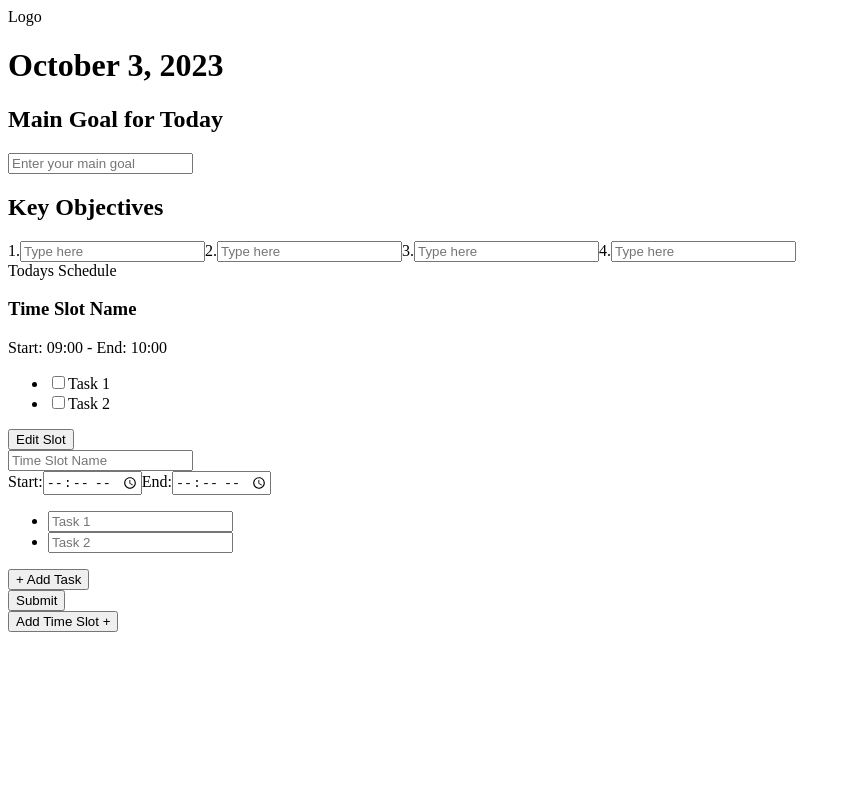
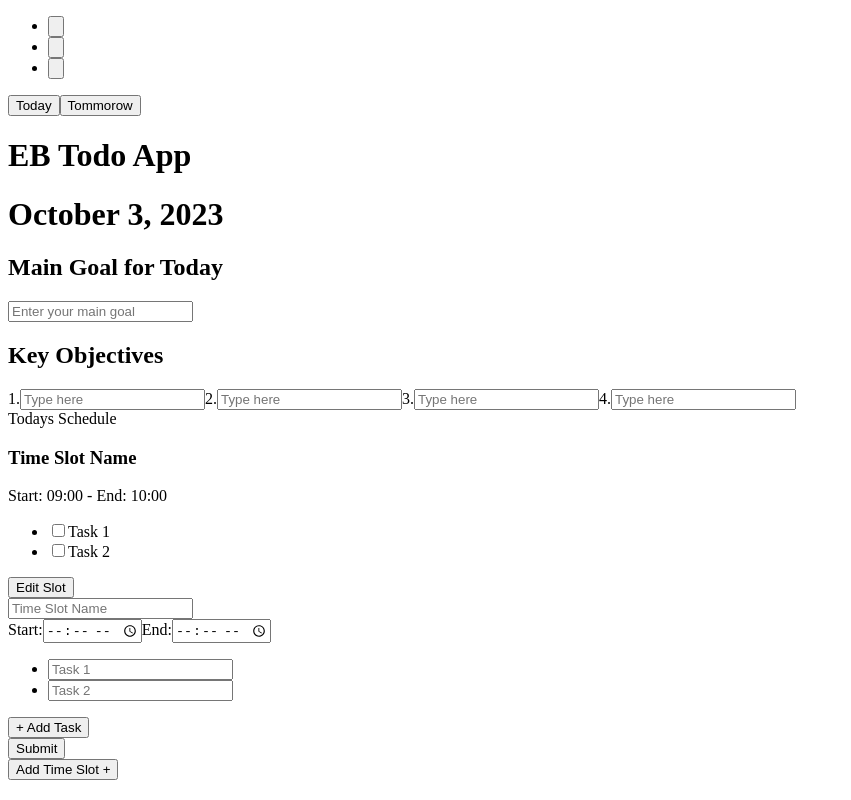
Before and after one commit to thesayf/eb-todo-app, a React (Create React App) app: page / in a window 1280 px wide. Shown: the whole page, without its empty margins (0-851 px from the left). Built offline with nearby package versions, Linux system fonts and the light colour scheme; the HTML template or start-up script is replaced by a standard one.

Commit message:
Added centralized state management

```diff
--- a/src/App.tsx
+++ b/src/App.tsx
@@ -1,9 +1,12 @@
 import React from 'react';
 import AppLayout from "./pages/app_layout"
+import { AppProvider } from "./app_context"
 
 function App() {
   return (
-    <AppLayout/>
+    <AppProvider>
+      <AppLayout/>
+    </AppProvider>
   )
 }
 
--- /dev/null
+++ b/src/app_context.tsx
@@ -0,0 +1,31 @@
+import React, {createContext, useContext, ReactNode} from "react";
+
+interface AppState {
+    mainGoal : string;
+    setMainGoal : React.Dispatch<React.SetStateAction<string>>;
+}
+
+const AppContext = createContext<AppState | undefined>(undefined);
+
+interface AppProviderProps {
+    children: ReactNode;
+}
+
+export const AppProvider: React.FC<AppProviderProps> = ({ children }) => {
+    const [mainGoal, setMainGoal] = React.useState<string>("");
+
+    const contextValue = {
+        mainGoal,
+        setMainGoal,
+    };
+
+    return <AppContext.Provider value={contextValue}>{children}</AppContext.Provider>;
+};
+
+export const useAppContext = (): AppState => {
+    const context = useContext(AppContext);
+    if (!context) {
+        throw new Error("useAppContext must be used within an AppProvider");
+    }
+    return context;
+};
--- a/src/components/date_component.tsx
+++ b/src/components/date_component.tsx
@@ -11,8 +11,8 @@ const getFormattedDate = (): string => {
 
 const DateComponent: React.FC = () => {
     return(
-        <div className="col-span-full md:col-span-1 border h-full">
-            <h1>{getFormattedDate()}</h1>
+        <div className="col-span-full md:col-span-1 h-full">
+            <h1 className="text-4xl">{getFormattedDate()}</h1>
         </div>
     )
 }
--- /dev/null
+++ b/src/components/day_tab_component.tsx
@@ -0,0 +1,15 @@
+import React from "react";
+
+const DAYTAB: React.FC = () => {
+    return(
+        <div className="flex justify-end mb-4">
+            <div className="btn-group">
+                <button className="btn btn-sm btn-active">Today</button>
+                <button className="btn btn-sm">Tommorow</button>
+            </div>
+        </div>
+
+    );
+}
+
+export default DAYTAB;
--- a/src/components/logo_component.tsx
+++ b/src/components/logo_component.tsx
@@ -3,7 +3,9 @@ import React from "react";
 const Logo: React.FC = () => {
 
     return(
-        <div className="col-span-full md:col-span-1 border h-full">Logo</div>
+        <div className="col-span-full md:col-span-1 h-full">
+            <h1 className="text-4xl">EB Todo App</h1>
+        </div>
     )
 }
 
--- a/src/components/main_goal_component.tsx
+++ b/src/components/main_goal_component.tsx
@@ -3,7 +3,7 @@ import React from "react";
 const MainGoal: React.FC = () => {
     return(
         <div className="col-span-full md:col-span-4 h-full">
-            <input className="w-full border-none focus:border-none pl-0 focus:outline-none text-xl" type="text" placeholder="Enter your main goal" />
+            <input className="w-full input input-lg input-bordered text-xl" type="text" placeholder="Enter your main goal" />
         </div>
     )
 }
--- /dev/null
+++ b/src/components/navbar_component.tsx
@@ -0,0 +1,28 @@
+import React from "react";
+
+const Navbar: React.FC = () => {
+    return(
+        <div className="flex justify-start mb-4">
+                <ul className="menu menu-sm menu-horizontal bg-base-200 rounded-box">
+                    <li>
+                        <button className="tooltip" data-tip="Home">
+                        <svg xmlns="http://www.w3.org/2000/svg" className="h-5 w-5" fill="none" viewBox="0 0 24 24" stroke="currentColor"><path strokeLinecap="round" strokeLinejoin="round" strokeWidth="2" d="M3 12l2-2m0 0l7-7 7 7M5 10v10a1 1 0 001 1h3m10-11l2 2m-2-2v10a1 1 0 01-1 1h-3m-6 0a1 1 0 001-1v-4a1 1 0 011-1h2a1 1 0 011 1v4a1 1 0 001 1m-6 0h6" /></svg>
+                        </button>
+                    </li>
+                    <li>
+                        <button className="tooltip" data-tip="Details">
+                        <svg xmlns="http://www.w3.org/2000/svg" className="h-5 w-5" fill="none" viewBox="0 0 24 24" stroke="currentColor"><path strokeLinecap="round" strokeLinejoin="round" strokeWidth="2" d="M13 16h-1v-4h-1m1-4h.01M21 12a9 9 0 11-18 0 9 9 0 0118 0z" /></svg>
+                        </button>
+                    </li>
+                    <li>
+                        <button className="tooltip" data-tip="Stats">
+                        <svg xmlns="http://www.w3.org/2000/svg" className="h-5 w-5" fill="none" viewBox="0 0 24 24" stroke="currentColor"><path strokeLinecap="round" strokeLinejoin="round" strokeWidth="2" d="M9 19v-6a2 2 0 00-2-2H5a2 2 0 00-2 2v6a2 2 0 002 2h2a2 2 0 002-2zm0 0V9a2 2 0 012-2h2a2 2 0 012 2v10m-6 0a2 2 0 002 2h2a2 2 0 002-2m0 0V5a2 2 0 012-2h2a2 2 0 012 2v14a2 2 0 01-2 2h-2a2 2 0 01-2-2z" /></svg>
+                        </button>
+                    </li>
+                    </ul>
+                </div>
+
+    );
+}
+
+export default Navbar;
--- a/src/headers/main_goal_header.tsx
+++ b/src/headers/main_goal_header.tsx
@@ -3,7 +3,7 @@ import React from "react";
 const MainGoalHeader: React.FC = () => {
     return (
         <div className="col-span-3 row-span-1">
-                    <h2 className="text-xl font-bold">Main Goal for Today</h2>
+            <h2 className="text-xl font-bold">Main Goal for Today</h2>
         </div>
     )
 }
--- a/src/pages/app_layout.tsx
+++ b/src/pages/app_layout.tsx
@@ -12,9 +12,21 @@ import ScheduleHeader from "../headers/schedule_header";
 import TimeSlot from "../components/time_slot_component";
 import TimeSlotAdder from "../components/time_slot_adder_component";
 import SubmittedTimeSlot from "../components/submitted_time_slot_component";
+import Navbar from "../components/navbar_component";
+import DayTab from "../components/day_tab_component";
+
+
 const AppLayout: React.FC = () => {
     return(
         <div className="mx-20 my-10">
+
+            {/* New Section: Aligning to the right */}
+            <div className="grid grid-cols-1 md:grid-cols-2" >
+                <Navbar/>
+                <DayTab/>
+            </div>
+
+
 
             {/* Logo and App Name */}
             <div className="grid grid-cols-1 md:grid-cols-2 h-20">
```
Also changed, not shown: src/components/time_slot_component.tsx (+0 -138 lines).
